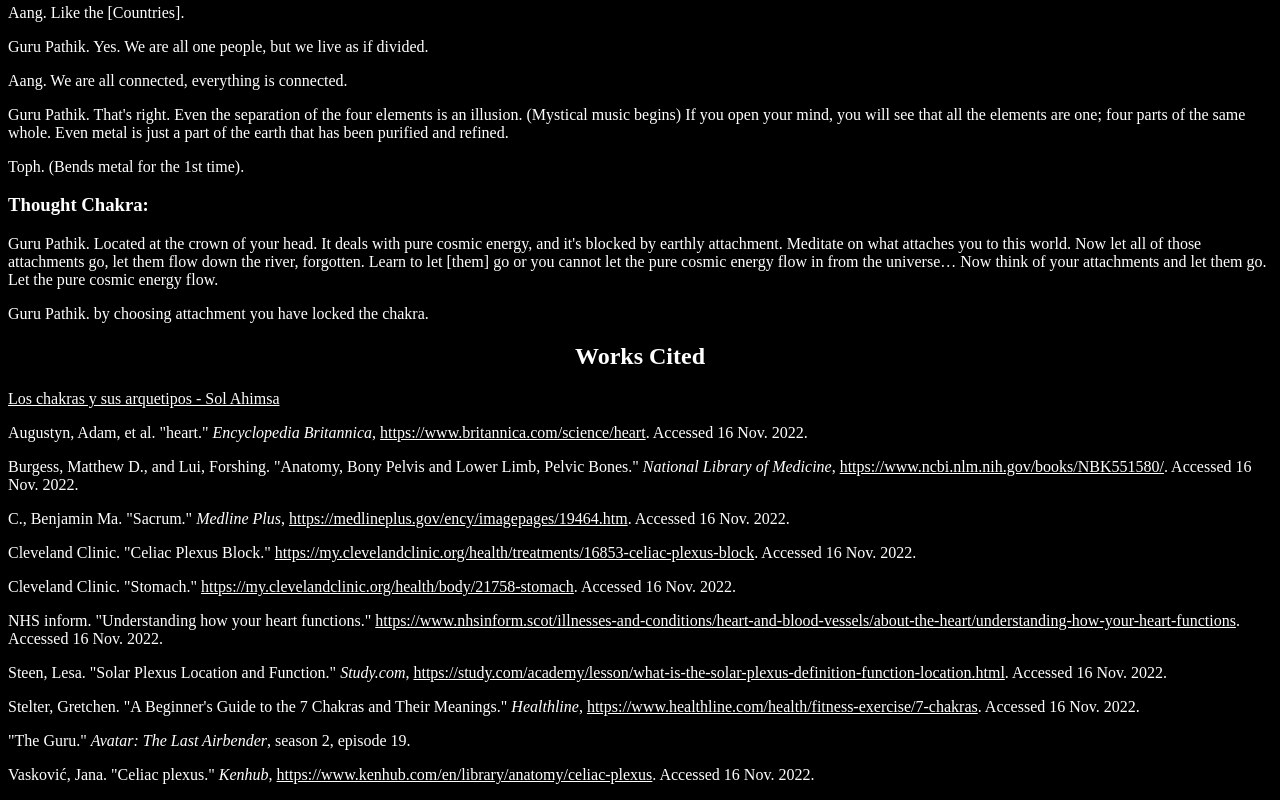
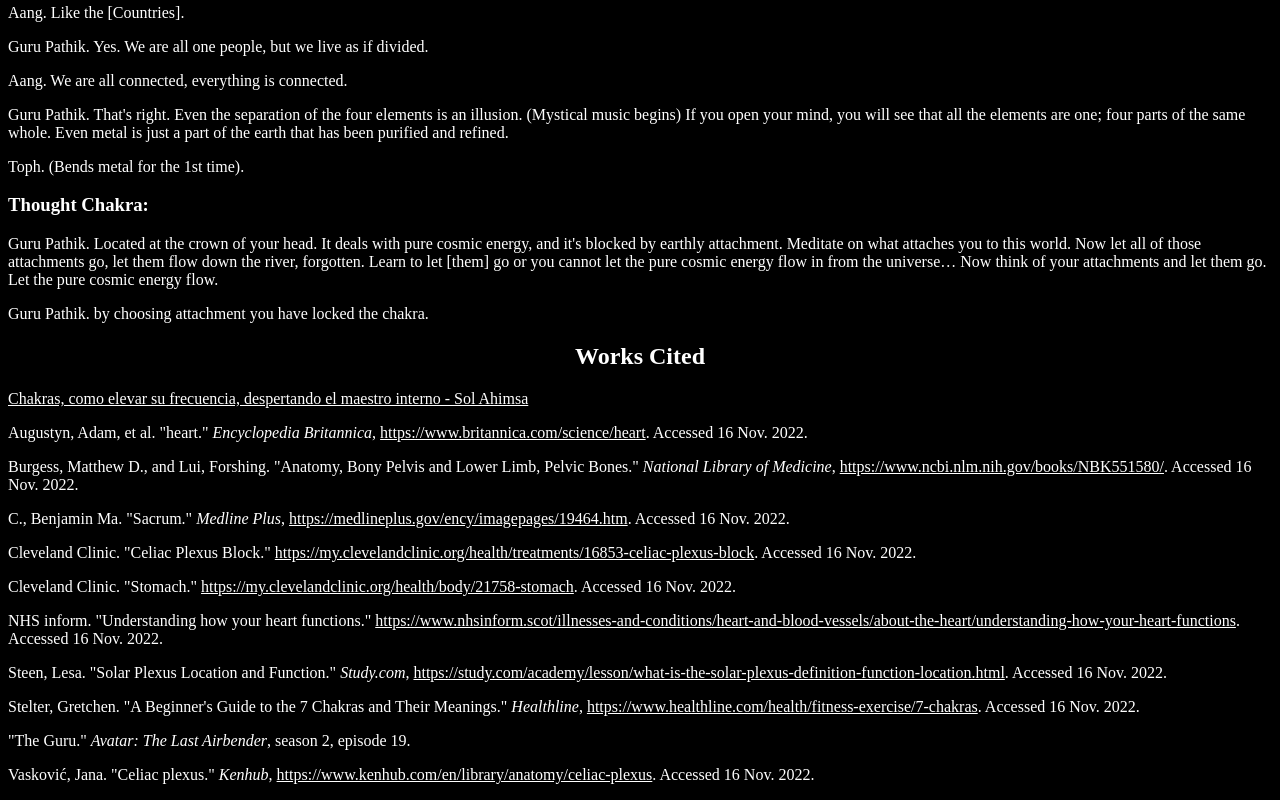
Before and after one commit to Chakras-7/The-7-Major-Chakras, a plain HTML site: page index.html in a window 1280 px wide. Shown: the part 1785-2585 px from the top of the page. Drawn offline with Linux system fonts and the light colour scheme.

Commit message:
Update index.html

```diff
--- a/index.html
+++ b/index.html
@@ -77,7 +77,7 @@
 <p>Guru Pathik. Located at the crown of your head. It deals with pure cosmic energy, and it&#39;s blocked by earthly attachment. Meditate on what attaches you to this world. Now let all of those attachments go, let them flow down the river, forgotten. Learn to let [them] go or you cannot let the pure cosmic energy flow in from the universe… Now think of your attachments and let them go. Let the pure cosmic energy flow.</p>
 <p>Guru Pathik. by choosing attachment you have locked the chakra.</p>
 <h2>Works Cited</h2>
-<p><a href="https://www.youtube.com/watch?v=sFyfPe6FXTo">Los chakras y sus arquetipos - Sol Ahimsa</a></p>
+<p><a href="https://www.youtube.com/watch?v=dg0H9Hc-aiY">Chakras, como elevar su frecuencia, despertando el maestro interno - Sol Ahimsa</a></p>
 <p>Augustyn, Adam, et al. "heart." <cite>Encyclopedia Britannica</cite>, <a href="https://www.britannica.com/science/heart">https://www.britannica.com/science/heart</a>. Accessed 16 Nov. 2022.</p>
 <p>Burgess, Matthew D., and Lui, Forshing. "Anatomy, Bony Pelvis and Lower Limb, Pelvic Bones." <cite>National Library of Medicine</cite>, <a href="https://www.ncbi.nlm.nih.gov/books/NBK551580/">https://www.ncbi.nlm.nih.gov/books/NBK551580/</a>. Accessed 16 Nov. 2022.</p>
 <p>C., Benjamin Ma. "Sacrum." <cite>Medline Plus</cite>, <a href="https://medlineplus.gov/ency/imagepages/19464.htm">https://medlineplus.gov/ency/imagepages/19464.htm</a>. Accessed 16 Nov. 2022.</p>
```
